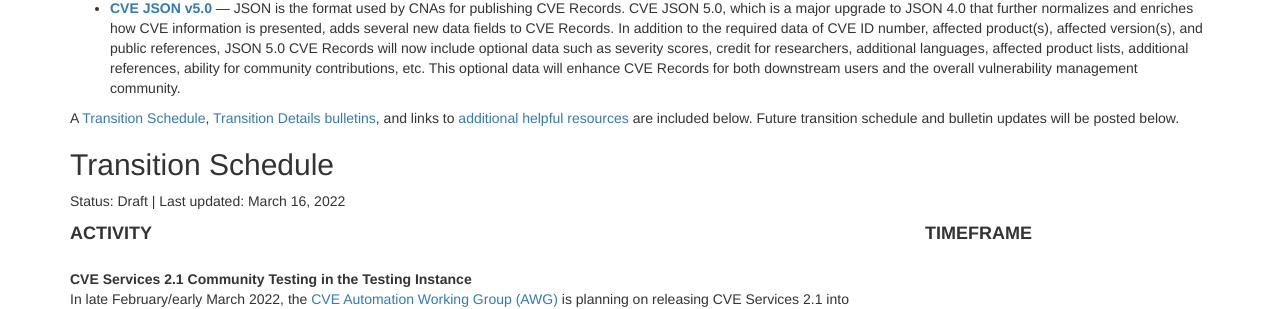
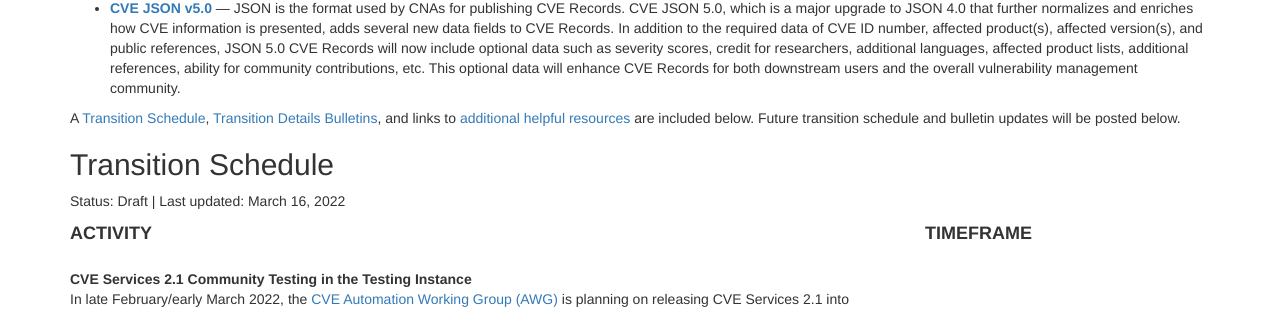
Before and after one commit to CVEProject/cveproject.github.io, a Jekyll site: the page built from automation-transition.md, in a window 1280 px wide and 900 px high. Shown: the part 307-616 px from the top of the window. Built offline with Jekyll 4.4.1, drawn with Linux system fonts in a browser that asks for light colours; nearby versions of some CDN libraries.

```diff
--- a/automation-transition.md
+++ b/automation-transition.md
@@ -9,7 +9,7 @@ The purpose of this webpage is to inform and help prepare CNAs for the upcoming
 * <strong>[CVE Services v2.1](https://github.com/CVEProject/cve-services)</strong> &mdash; CVE Services is a CVE Program Web Application that allows members of the CNA community to reserve [CVE IDs](https://www.cve.org/ResourcesSupport/Glossary?activeTerm=glossaryCVEID) and publish/update/reject [CVE Records](https://www.cve.org/ResourcesSupport/Glossary?activeTerm=glossaryRecord) 24/7. It is meant to fully automate the CVE Record publication process that is used today that often involves significant manual intervention and maintenance. CVE Services 2.1 is a major upgrade that includes the adoption of CVE JSON 5.0 (see below). With the deployment of CVE Services 2.1, CNAs will be able to perform the most common CVE Program functions in a more efficient manner, obtaining results in the matter of minutes.
 * <strong>[CVE JSON v5.0](https://github.com/CVEProject/cve-schema/blob/master/schema/v5.0/CVE_JSON_5.0_schema.json)</strong> &mdash; JSON is the format used by CNAs for publishing CVE Records. CVE JSON 5.0, which is a major upgrade to JSON 4.0 that further normalizes and enriches how CVE information is presented, adds several new data fields to CVE Records. In addition to the required data of CVE ID number, affected product(s), affected version(s), and public references, JSON 5.0 CVE Records will now include optional data such as severity scores, credit for researchers, additional languages, affected product lists, additional references, ability for community contributions, etc. This optional data will enhance CVE Records for both downstream users and the overall vulnerability management community.
 
-A [Transition Schedule](https://cveproject.github.io/automation-transition#transition-schedule-master), [Transition Details bulletins](https://cveproject.github.io/automation-transition#transition-details), and links to [additional helpful resources](https://cveproject.github.io/automation-transition#additional-resources) are included below. Future transition schedule and bulletin updates will be posted below.
+A [Transition Schedule](https://cveproject.github.io/automation-transition#transition-schedule-master), [Transition Details Bulletins](https://cveproject.github.io/automation-transition#transition-details), and links to [additional helpful resources](https://cveproject.github.io/automation-transition#additional-resources) are included below. Future transition schedule and bulletin updates will be posted below.
 
 ## Transition Schedule
 Status: Draft  |  Last updated: March 16, 2022
```
